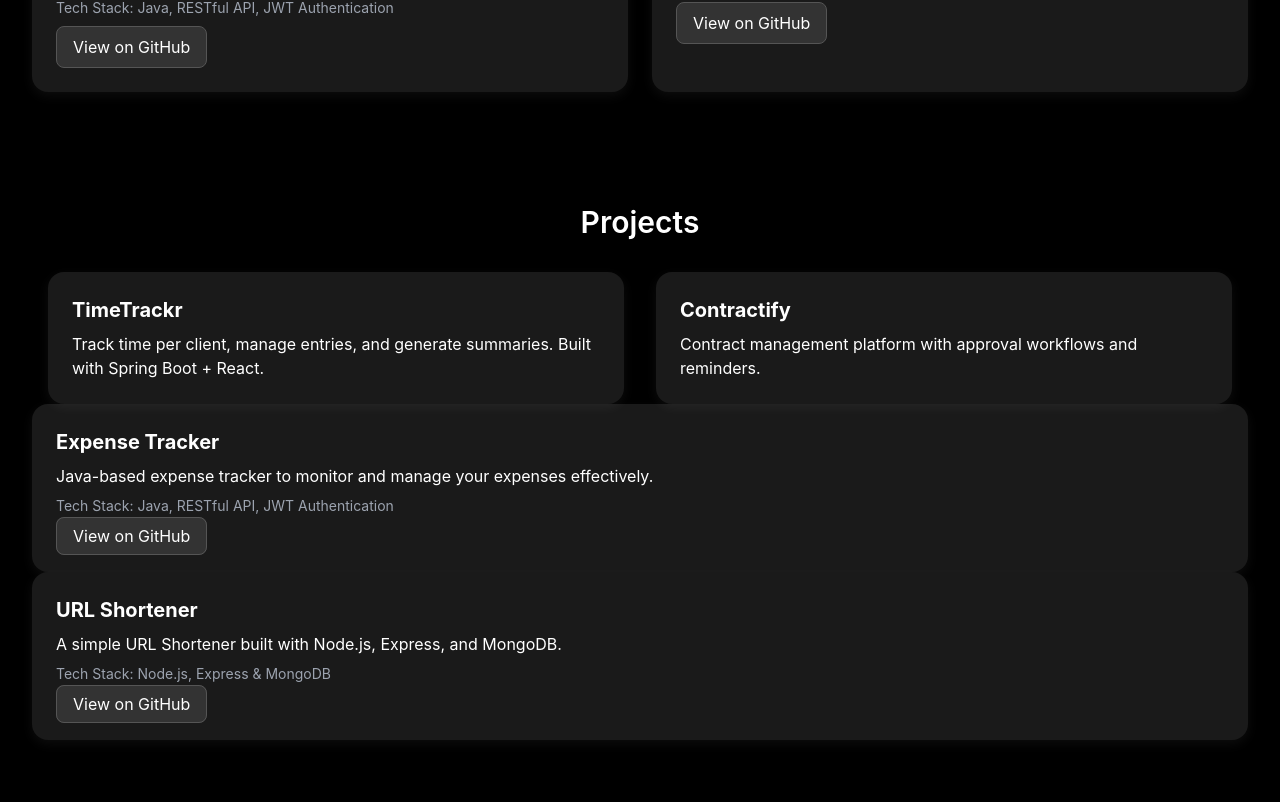
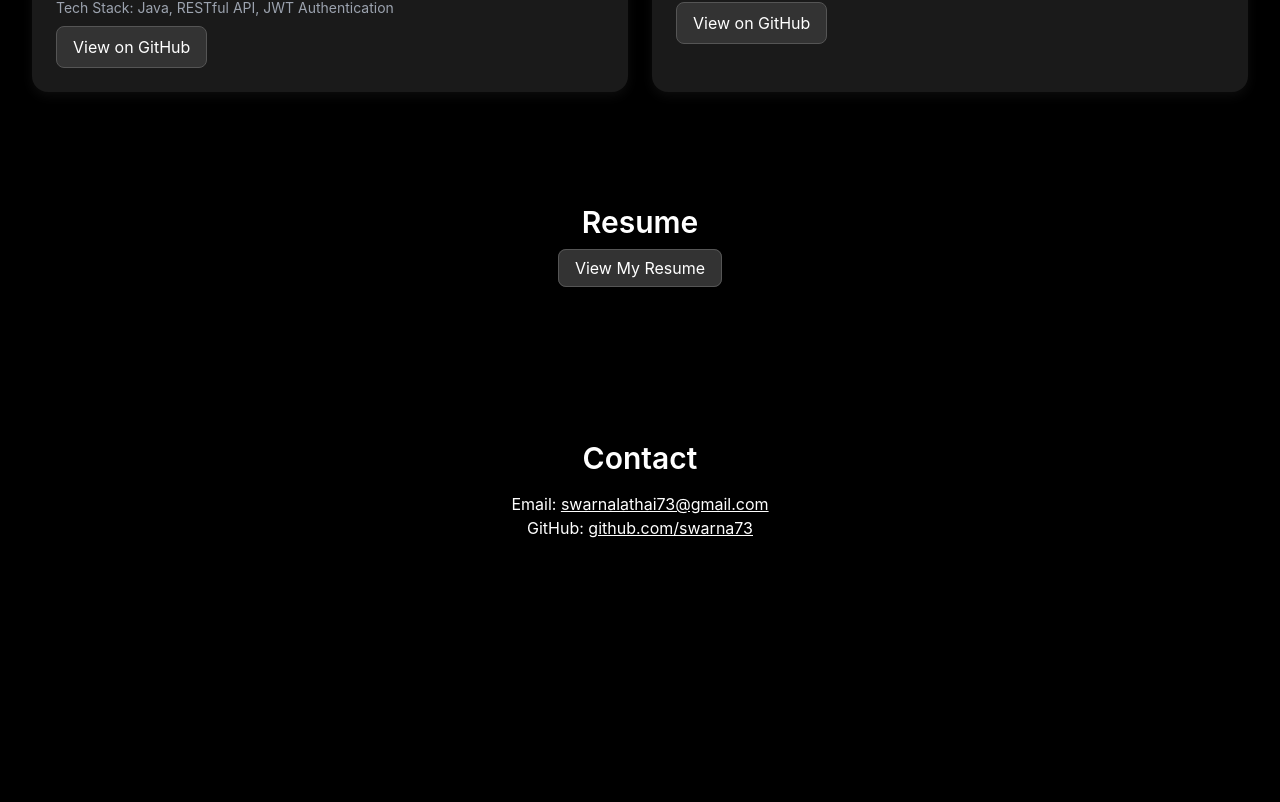
Before and after one commit to swarna73/swarna-portfolio, a React (Vite) app: page / in a window 1280 px wide. Shown: the part 858-1660 px from the top of the page. After the commit the page ends 1478 px from the top, so only its background shows below. Built offline with nearby package versions, Linux system fonts and the light colour scheme.

Commit message:
Added the projects

```diff
--- a/src/App.jsx
+++ b/src/App.jsx
@@ -55,47 +55,6 @@ export default function App() {
     </div>
   </div>
 </section>
-      {/* Projects Section */}
-      <section id="projects" className="py-20">
-        <h2 className="text-3xl font-semibold text-center mb-8">Projects</h2>
-        <div className="grid md:grid-cols-2 gap-8 px-4">
-          <div className="project-card">
-            <h3 className="text-xl font-bold mb-2">TimeTrackr</h3>
-            <p>Track time per client, manage entries, and generate summaries. Built with Spring Boot + React.</p>
-          </div>
-          <div className="project-card">
-            <h3 className="text-xl font-bold mb-2">Contractify</h3>
-            <p>Contract management platform with approval workflows and reminders.</p>
-          </div>
-        </div>
-<div className="project-card">
-  <h3 className="text-xl font-bold mb-2">Expense Tracker</h3>
-  <p className="mb-2">Java-based expense tracker to monitor and manage your expenses effectively.</p>
-  <p className="text-sm text-gray-400 mb-2">Tech Stack: Java, RESTful API, JWT Authentication</p>
-  <a
-    href="https://github.com/swarna73/expense-manager"
-    target="_blank"
-    rel="noopener noreferrer"
-    className="button"
-  >
-    View on GitHub
-  </a>
-</div>
-<div className="project-card">
-  <h3 className="text-xl font-bold mb-2">URL Shortener</h3>
-  <p className="mb-2">A simple URL Shortener built with Node.js, Express, and MongoDB.</p>
-  <p className="text-sm text-gray-400 mb-2">Tech Stack: Node.js, Express & MongoDB</p>
-  <a
-    href="https://github.com/swarna73/url-shortener-node-express"
-    target="_blank"
-    rel="noopener noreferrer"
-    className="button"
-  >
-    View on GitHub
-  </a>
-</div>
-      </section>
-
       {/* Resume Section */}
       <section id="resume" className="text-center py-20">
         <h2 className="text-3xl font-semibold mb-4">Resume</h2>
```
